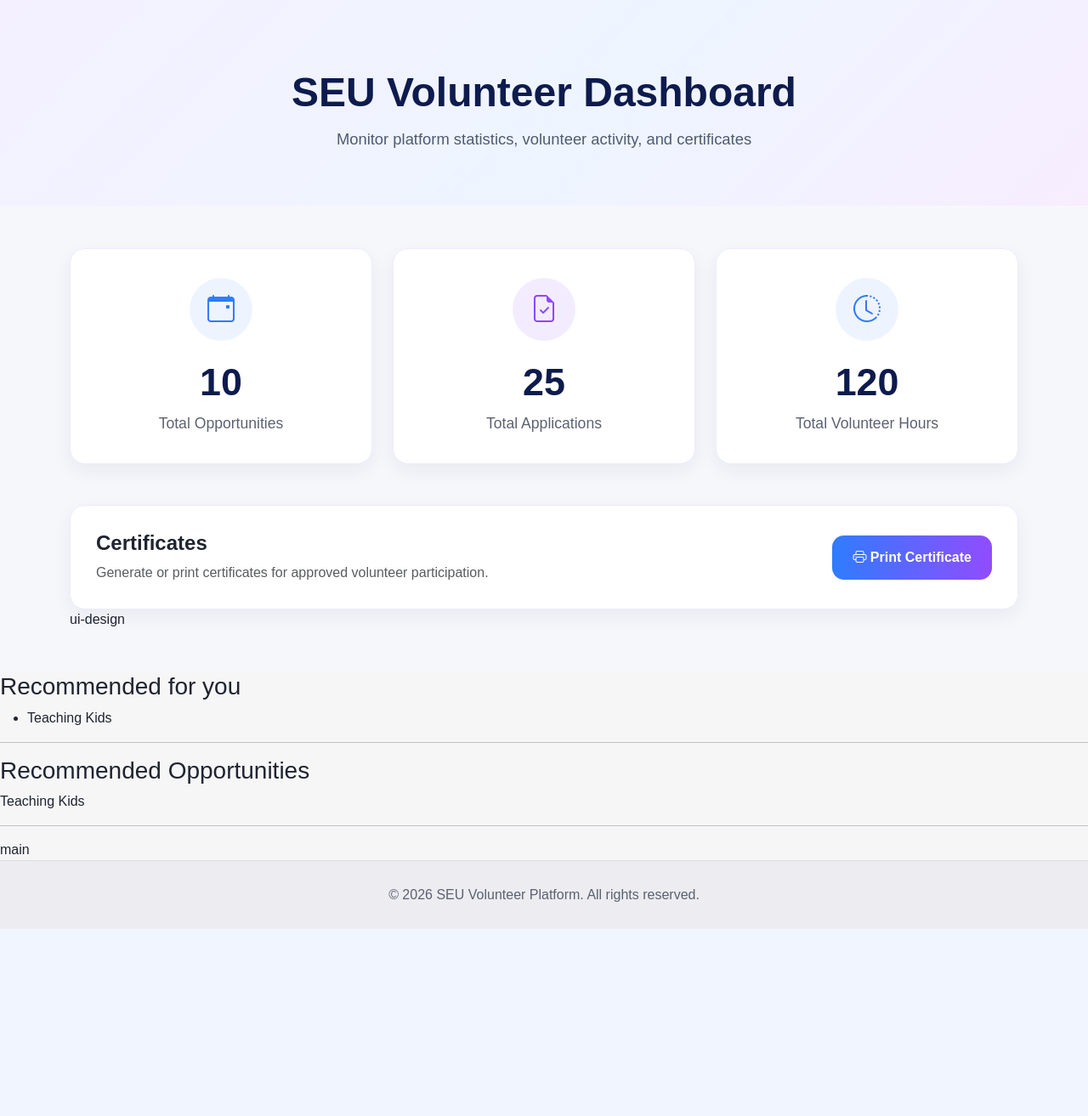
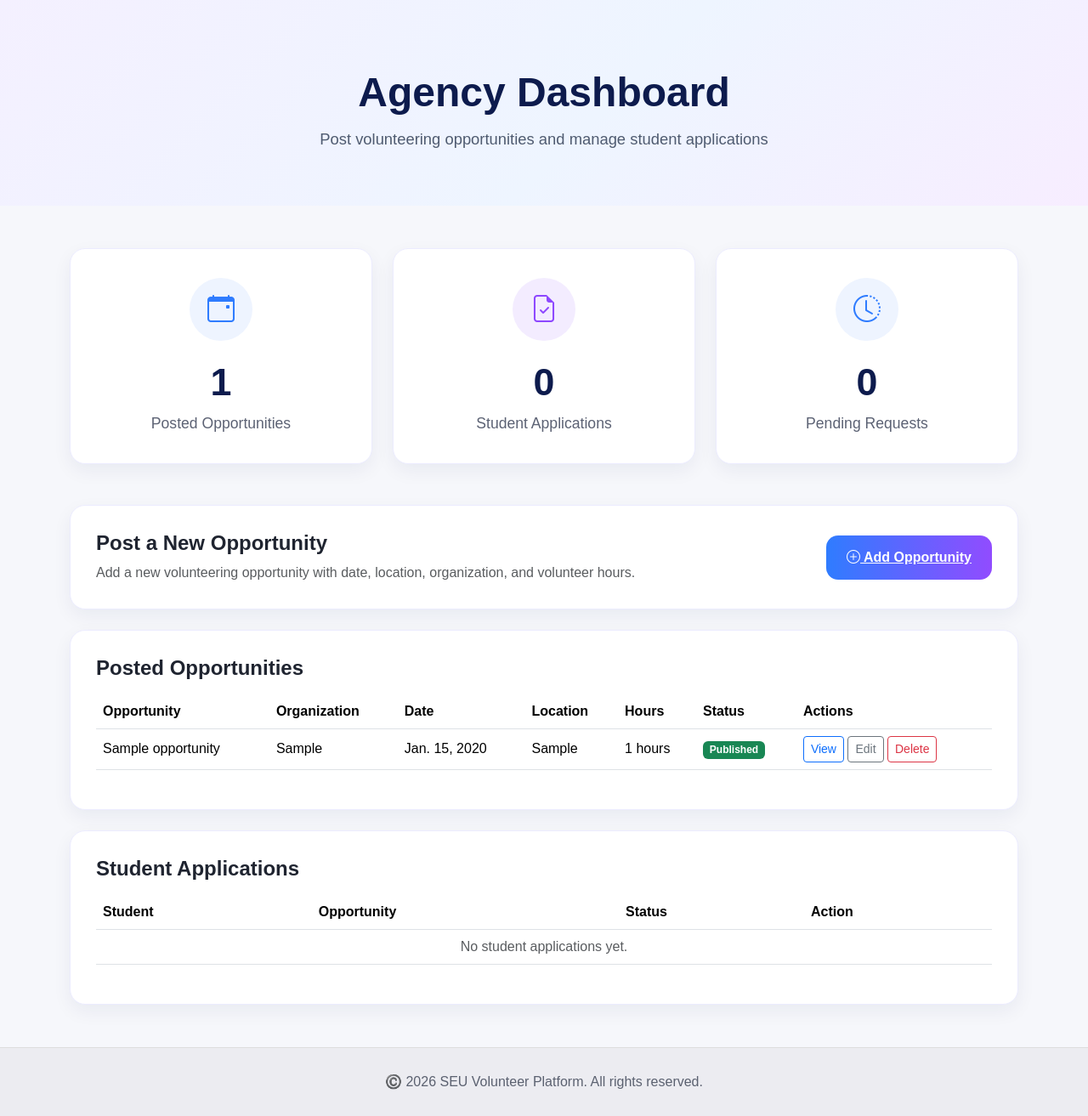
Before and after one commit to Ghufranasiri/seu-volunteer-platform, a Django app: page /dashboard/ in a window 1280 px wide. Shown: the part 98-1411 px from the top of the page at 85% size. Before the commit the page ends 1191 px from the top, so only its background shows below. Run offline with Django 5.2, Linux system fonts and the light colour scheme; tables that the repository leaves empty hold one stand-in row (values such as "Sample post").

Commit message:
Add opportunity management features

```diff
--- a/dashboard/templates/dashboard/dashboard.html
+++ b/dashboard/templates/dashboard/dashboard.html
@@ -4,7 +4,7 @@
 <head>
     <meta charset="UTF-8">
     <meta name="viewport" content="width=device-width, initial-scale=1.0">
-    <title>SEU Volunteer Dashboard</title>
+    <title>Agency Dashboard</title>
 
     <link href="https://cdn.jsdelivr.net/npm/bootstrap@5.3.3/dist/css/bootstrap.min.css" rel="stylesheet">
     <link href="https://cdn.jsdelivr.net/npm/bootstrap-icons@1.11.3/font/bootstrap-icons.css" rel="stylesheet">
@@ -21,15 +21,12 @@
                 <li class="nav-item"><a class="nav-link" href="/">Home</a></li>
                 <li class="nav-item"><a class="nav-link" href="{% url 'opportunities:opportunity_list' %}">Opportunities</a></li>
                 <li class="nav-item"><a class="nav-link active" href="/dashboard/">Dashboard</a></li>
+
                 {% if user.is_authenticated %}
-<li class="nav-item">
-    <a class="nav-link" href="{% url 'logout' %}">Logout</a>
-</li>
-{% else %}
-<li class="nav-item">
-    <a class="nav-link" href="{% url 'login' %}">Login</a>
-</li>
-{% endif %}
+                <li class="nav-item"><a class="nav-link" href="{% url 'logout' %}">Logout</a></li>
+                {% else %}
+                <li class="nav-item"><a class="nav-link" href="{% url 'login' %}">Login</a></li>
+                {% endif %}
             </ul>
         </div>
     </div>
@@ -37,14 +34,15 @@
 
 <section class="dashboard-hero">
     <div class="container text-center">
-        <h1>SEU Volunteer Dashboard</h1>
-        <p>Monitor platform statistics, volunteer activity, and certificates</p>
+        <h1>Agency Dashboard</h1>
+        <p>Post volunteering opportunities and manage student applications</p>
     </div>
 </section>
 
 <section class="dashboard-section">
     <div class="container">
 
+        <!-- Stats -->
         <div class="row g-4 mb-5">
             <div class="col-md-4">
                 <div class="dashboard-card">
@@ -52,7 +50,7 @@
                         <i class="bi bi-calendar-event"></i>
                     </div>
                     <h3>{{ total_opportunities|default:"0" }}</h3>
-                    <p>Total Opportunities</p>
+                    <p>Posted Opportunities</p>
                 </div>
             </div>
 
@@ -62,7 +60,7 @@
                         <i class="bi bi-file-earmark-check"></i>
                     </div>
                     <h3>{{ total_applications|default:"0" }}</h3>
-                    <p>Total Applications</p>
+                    <p>Student Applications</p>
                 </div>
             </div>
 
@@ -71,59 +69,132 @@
                     <div class="dashboard-icon blue-icon">
                         <i class="bi bi-clock-history"></i>
                     </div>
-                    <h3>{{ total_hours|default:"0" }}</h3>
-                    <p>Total Volunteer Hours</p>
+                    <h3>{{ pending_applications|default:"0" }}</h3>
+                    <p>Pending Requests</p>
                 </div>
             </div>
         </div>
 
-        <div class="dashboard-panel">
+        <!-- Add Opportunity -->
+        <div class="dashboard-panel mb-4">
             <div>
-                <h4 class="fw-bold mb-2">Certificates</h4>
+                <h4 class="fw-bold mb-2">Post a New Opportunity</h4>
                 <p class="text-muted mb-0">
-                    Generate or print certificates for approved volunteer participation.
+                    Add a new volunteering opportunity with date, location, organization, and volunteer hours.
                 </p>
             </div>
 
-            <button onclick="window.print()" class="dashboard-btn">
-                <i class="bi bi-printer"></i>
-                Print Certificate
-            </button>
+            <a href="{% url 'opportunities:create_opportunity' %}" class="dashboard-btn">
+                <i class="bi bi-plus-circle"></i>
+                Add Opportunity
+            </a>
         </div>
 
-ui-design
+        <!-- Opportunities Table -->
+        <div class="dashboard-panel d-block mb-4">
+            <h4 class="fw-bold mb-3">Posted Opportunities</h4>
+
+            <div class="table-responsive">
+                <table class="table table-hover align-middle">
+                    <thead>
+                        <tr>
+                            <th>Opportunity</th>
+                            <th>Organization</th>
+                            <th>Date</th>
+                            <th>Location</th>
+                            <th>Hours</th>
+                            <th>Status</th>
+                            <th>Actions</th>
+                        </tr>
+                    </thead>
+
+                    <tbody>
+                        {% for opportunity in opportunities %}
+                        <tr>
+                            <td>{{ opportunity.name }}</td>
+                            <td>{{ opportunity.organization|default:"SEU Volunteer Agency" }}</td>
+                            <td>{{ opportunity.date }}</td>
+                            <td>{{ opportunity.location }}</td>
+                            <td>{{ opportunity.hours }} hours</td>
+                            <td>
+                                <span class="badge bg-success">Published</span>
+                            </td>
+                            <td>
+
+                                <!-- View -->
+                                <a href="{% url 'opportunities:opportunity_detail' opportunity.pk %}" class="btn btn-sm btn-outline-primary">View</a>
+
+                                <!-- Edit -->
+                                <a href="{% url 'opportunities:edit_opportunity' opportunity.pk %}" class="btn btn-sm btn-outline-secondary">Edit</a>
+
+                                <!-- Delete 🔥 -->
+                                <form action="{% url 'opportunities:delete_opportunity' opportunity.pk %}" method="POST" style="display:inline;">
+                                    {% csrf_token %}
+                                    <button type="submit" class="btn btn-sm btn-outline-danger"
+                                        onclick="return confirm('Are you sure you want to delete this opportunity?')">
+                                        Delete
+                                    </button>
+                                </form>
+
+                            </td>
+                        </tr>
+                        {% empty %}
+                        <tr>
+                            <td colspan="7" class="text-muted text-center">
+                                No opportunities posted yet.
+                            </td>
+                        </tr>
+                        {% endfor %}
+                    </tbody>
+                </table>
+            </div>
+        </div>
+
+        <!-- Applications -->
+        <div class="dashboard-panel d-block">
+            <h4 class="fw-bold mb-3">Student Applications</h4>
+
+            <div class="table-responsive">
+                <table class="table table-hover align-middle">
+                    <thead>
+                        <tr>
+                            <th>Student</th>
+                            <th>Opportunity</th>
+                            <th>Status</th>
+                            <th>Action</th>
+                        </tr>
+                    </thead>
+
+                    <tbody>
+                        {% for application in applications %}
+                        <tr>
+                            <td>{{ application.student }}</td>
+                            <td>{{ application.opportunity.name }}</td>
+                            <td>{{ application.status }}</td>
+                            <td>
+                                <a href="#" class="btn btn-sm btn-success">Approve</a>
+                                <a href="#" class="btn btn-sm btn-danger">Reject</a>
+                            </td>
+                        </tr>
+                        {% empty %}
+                        <tr>
+                            <td colspan="4" class="text-muted text-center">
+                                No student applications yet.
+                            </td>
+                        </tr>
+                        {% endfor %}
+                    </tbody>
+                </table>
+            </div>
+        </div>
+
     </div>
 </section>
-
-<h3>Recommended for you</h3>
-
-{% if recommended %}
-    <ul>
-        {% for opp in recommended %}
-            <li>{{ opp.title }}</li>
-        {% endfor %}
-    </ul>
-{% else %}
-    <p>No recommendations available</p>
-{% endif %}
-
-<hr>
-
-<h3>Recommended Opportunities</h3>
-
-{% for opp in recommended %}
-    <p>{{ opp.title }}</p>
-{% empty %}
-    <p>No recommendations yet.</p>
-{% endfor %}
-
-<hr>
- main
 
 <footer class="custom-footer">
     <div class="container">
         <div class="footer-content">
-            <p class="mb-0">© 2026 SEU Volunteer Platform. All rights reserved.</p>
+            <p class="mb-0">©️ 2026 SEU Volunteer Platform. All rights reserved.</p>
         </div>
     </div>
 </footer>
--- a/dashboard/views.py
+++ b/dashboard/views.py
@@ -1,35 +1,16 @@
 from django.shortcuts import render
-from .ai_recommendation import recommend_opportunities
+from opportunities.models import Opportunity
 
 
 def dashboard_view(request):
-    opportunities = [
-        {
-            "title": "Teaching Kids",
-            "category": "education"
-        },
-        {
-            "title": "Hospital Volunteer",
-            "category": "health"
-        },
-        {
-            "title": "Event Organizer",
-            "category": "management"
-        }
-    ]
-
-    user = {
-        "major": "education",
-        "interests": ["teaching"]
-    }
-
-    recommended = recommend_opportunities(user, opportunities)
+    opportunities = Opportunity.objects.all()
 
     context = {
-        "total_opportunities": 10,
-        "total_applications": 25,
-        "total_hours": 120,
-        "recommended": recommended
+        "opportunities": opportunities,
+        "total_opportunities": opportunities.count(),
+        "total_applications": 0,
+        "pending_applications": 0,
+        "applications": [],
     }
 
     return render(request, "dashboard/dashboard.html", context)
--- a/opportunities/urls.py
+++ b/opportunities/urls.py
@@ -1,9 +1,13 @@
 from django.urls import path
 from . import views
 
-app_name = 'opportunities'
+app_name = "opportunities"
 
 urlpatterns = [
     path('', views.opportunity_list, name='opportunity_list'),
     path('<int:pk>/', views.opportunity_detail, name='opportunity_detail'),
+
+    path('create/', views.create_opportunity, name='create_opportunity'),
+    path('edit/<int:pk>/', views.edit_opportunity, name='edit_opportunity'),
+    path('delete/<int:pk>/', views.delete_opportunity, name='delete_opportunity'),
 ]
```
Also changed, not shown: opportunities/templates/opportunities/create_opportunity.html (added, +47 -0 lines), opportunities/templates/opportunities/edit_opportunity.html (added, +63 -0 lines), opportunities/templates/opportunities/opportunity_detail.html (+17 -4 lines), opportunities/templates/opportunities/opportunity_list.html (+8 -3 lines), opportunities/views.py (+53 -7 lines).
